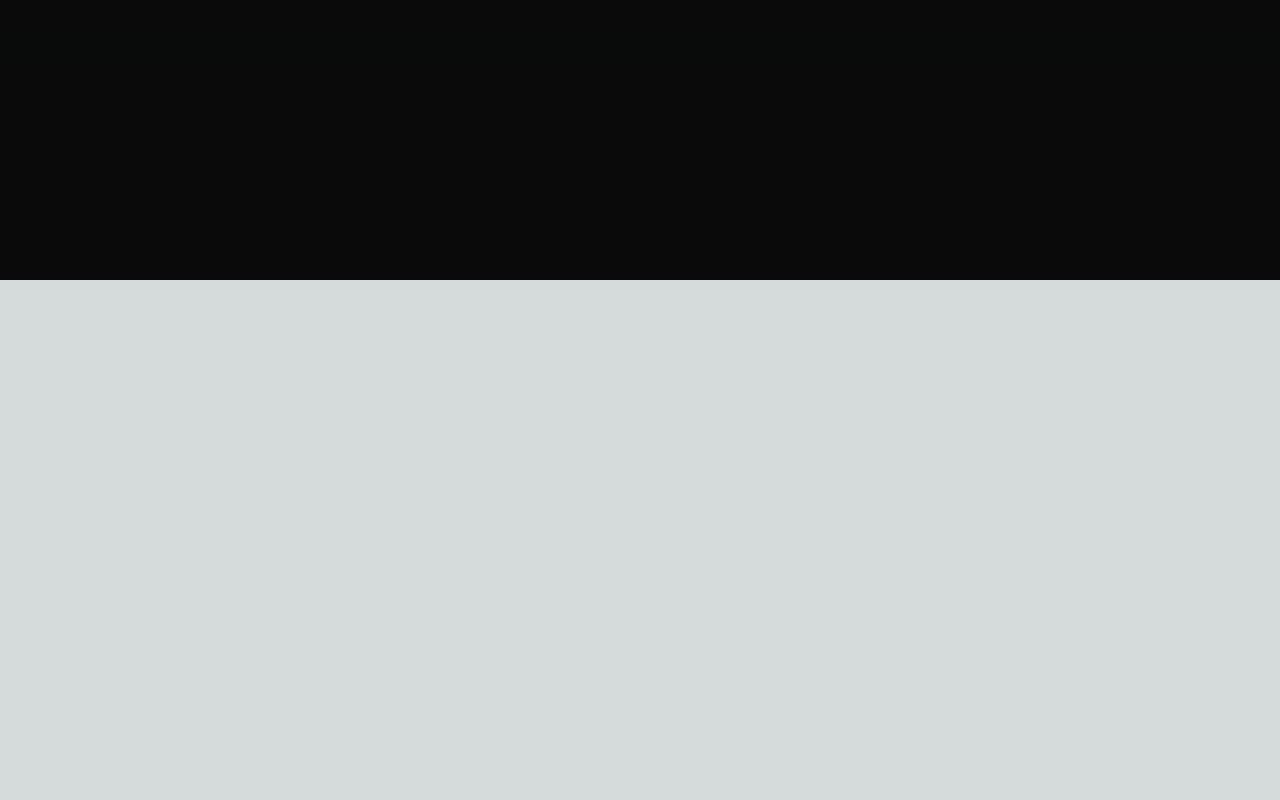
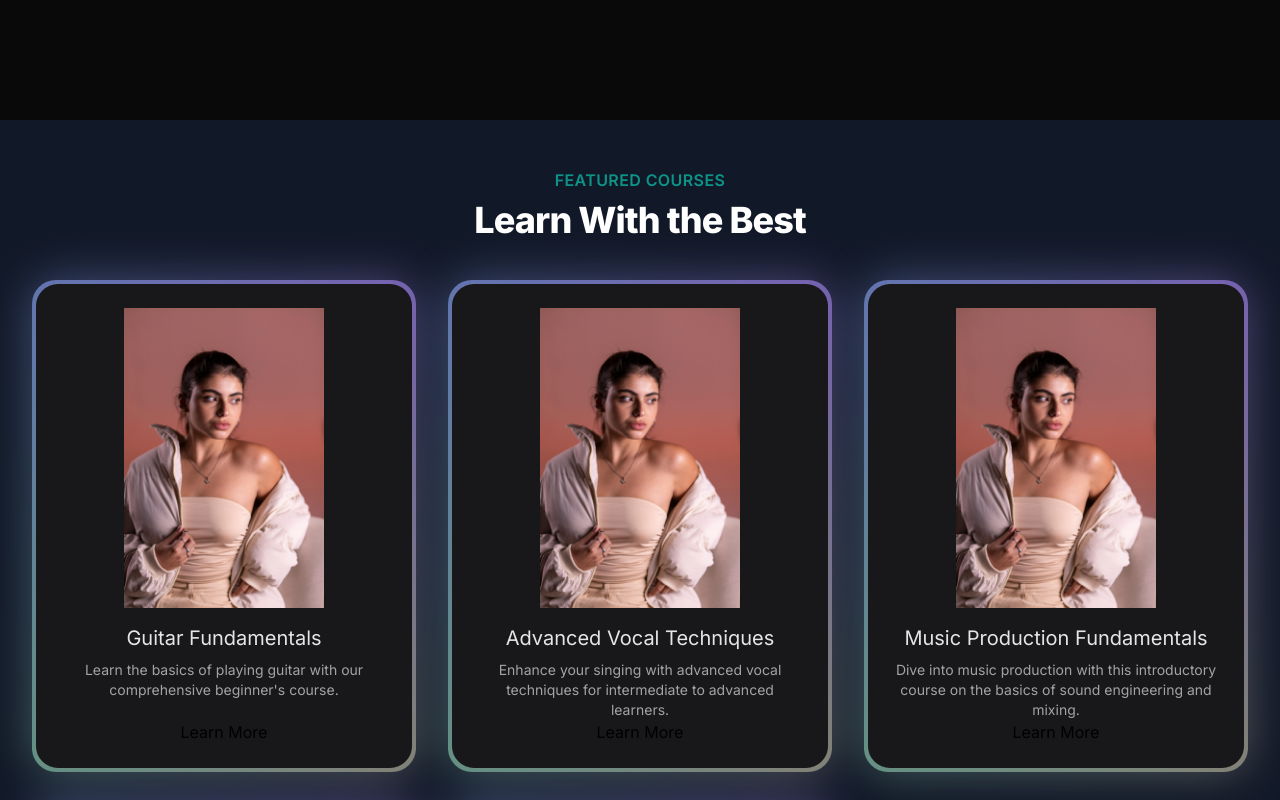
Before and after one commit to Debnath23/next_js, a Next.js app: page / in a window 1280 px wide. Shown: the part 520-1320 px from the top of the page. Before the commit the page ends 800 px from the top, so only its background shows below. Built offline with nearby package versions, Linux system fonts and the light colour scheme.

Commit message:
Featured Courses Section

```diff
--- a/src/app/page.tsx
+++ b/src/app/page.tsx
@@ -1,3 +1,4 @@
+import FeaturedCourses from "@/components/FeaturedCourses";
 import HeroSection from "@/components/HeroSection";
 
 export default function HomePage() {
@@ -5,6 +6,7 @@
     <>
     <main className="min-h-screen bg-black/[0.96] antialiased bg-grid-white/[0.02]">
     <HeroSection />
+    <FeaturedCourses />
     </main>
     </>
   );
--- /dev/null
+++ b/src/components/FeaturedCourses.tsx
@@ -0,0 +1,70 @@
+"use client";
+import courseData from "../data/music_cources.json";
+import Link from "next/link";
+import { BackgroundGradient } from "./ui/background-gradient";
+import Image from "next/image";
+import Img from "../../public/Image.jpg";
+
+interface Course {
+  id: number;
+  title: string;
+  slug: string;
+  description: string;
+  price: number;
+  instructor: string;
+  isFeatured: boolean;
+}
+
+function FeaturedCourses() {
+  const featuredCourses = courseData.courses.filter(
+    (course: Course) => course.isFeatured
+  );
+  return (
+    <div className="py-12 bg-gray-900">
+      <div>
+        <div className="text-center">
+          <h2 className="text-base text-teal-600 font-semibold tracking-wide uppercase">
+            FEATURED COURSES
+          </h2>
+          <p className="mt-2 text-3xl leading-8 font-extrabold tracking-tight text-white sm:text-4xl">
+            Learn With the Best
+          </p>
+        </div>
+      </div>
+      <div className="mt-10 mx-8">
+        <div className="grid grid-cols-1 sm:grid-cols-2 lg:grid-cols-3 gap-8 justify-center">
+          {featuredCourses.map((course: Course) => (
+            <div key={course.id} className="flex justify-center">
+              <BackgroundGradient className="flex flex-col rounded-[22px] bg-white dark:bg-zinc-900 overflow-hidden h-full max-w-sm">
+                <div className="p-4 sm:p-6 flex flex-col items-center text-center flex-grow">
+                  <Image
+                    src={Img}
+                    alt="jordans"
+                    className="object-contain rounded-md h-[300px] w-[300px]"
+                  />
+                  <p className="text-lg sm:text-xl text-black mt-4 mb-2 dark:text-neutral-200">
+                    {course.title}
+                  </p>
+                  <p className="text-sm text-neutral-600 dark:text-neutral-400 flex-grow">
+                    {course.description}
+                  </p>
+                  <Link href={`/courses/${course.slug}`}>Learn More</Link>
+                </div>
+              </BackgroundGradient>
+            </div>
+          ))}
+        </div>
+      </div>
+      <div className="mt-20 text-center">
+        <Link
+          href={"/courses"}
+          className="px-4 py-2 rounded border border-neutral-600 text-neutral-700 bg-white hover:bg-gray-100 transition duration-200"
+        >
+          View All courses
+        </Link>
+      </div>
+    </div>
+  );
+}
+
+export default FeaturedCourses;
--- /dev/null
+++ b/src/components/ui/background-gradient.tsx
@@ -0,0 +1,72 @@
+import { cn } from "@/utils/cn";
+import React from "react";
+import { motion } from "framer-motion";
+
+export const BackgroundGradient = ({
+  children,
+  className,
+  containerClassName,
+  animate = true,
+}: {
+  children?: React.ReactNode;
+  className?: string;
+  containerClassName?: string;
+  animate?: boolean;
+}) => {
+  const variants = {
+    initial: {
+      backgroundPosition: "0 50%",
+    },
+    animate: {
+      backgroundPosition: ["0, 50%", "100% 50%", "0 50%"],
+    },
+  };
+  return (
+    <div className={cn("relative p-[4px] group", containerClassName)}>
+      <motion.div
+        variants={animate ? variants : undefined}
+        initial={animate ? "initial" : undefined}
+        animate={animate ? "animate" : undefined}
+        transition={
+          animate
+            ? {
+                duration: 5,
+                repeat: Infinity,
+                repeatType: "reverse",
+              }
+            : undefined
+        }
+        style={{
+          backgroundSize: animate ? "400% 400%" : undefined,
+        }}
+        className={cn(
+          "absolute inset-0 rounded-3xl z-[1] opacity-60 group-hover:opacity-100 blur-xl  transition duration-500",
+          " bg-[radial-gradient(circle_farthest-side_at_0_100%,#00ccb1,transparent),radial-gradient(circle_farthest-side_at_100%_0,#7b61ff,transparent),radial-gradient(circle_farthest-side_at_100%_100%,#ffc414,transparent),radial-gradient(circle_farthest-side_at_0_0,#1ca0fb,#141316)]"
+        )}
+      />
+      <motion.div
+        variants={animate ? variants : undefined}
+        initial={animate ? "initial" : undefined}
+        animate={animate ? "animate" : undefined}
+        transition={
+          animate
+            ? {
+                duration: 5,
+                repeat: Infinity,
+                repeatType: "reverse",
+              }
+            : undefined
+        }
+        style={{
+          backgroundSize: animate ? "400% 400%" : undefined,
+        }}
+        className={cn(
+          "absolute inset-0 rounded-3xl z-[1]",
+          "bg-[radial-gradient(circle_farthest-side_at_0_100%,#00ccb1,transparent),radial-gradient(circle_farthest-side_at_100%_0,#7b61ff,transparent),radial-gradient(circle_farthest-side_at_100%_100%,#ffc414,transparent),radial-gradient(circle_farthest-side_at_0_0,#1ca0fb,#141316)]"
+        )}
+      />
+
+      <div className={cn("relative z-10", className)}>{children}</div>
+    </div>
+  );
+};
```
Also changed, not shown: public/Image.jpg (added).
